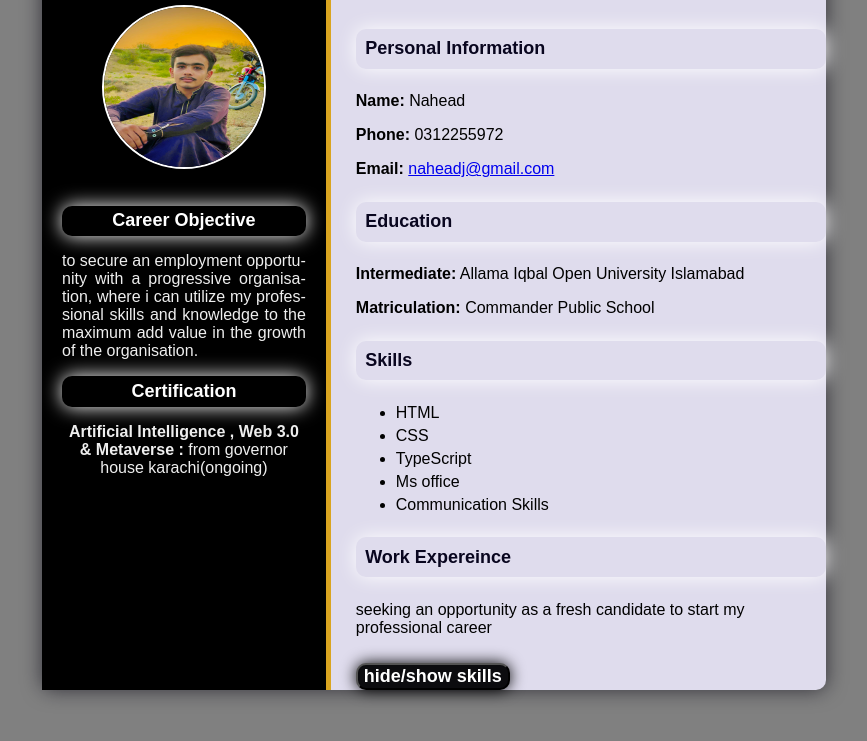
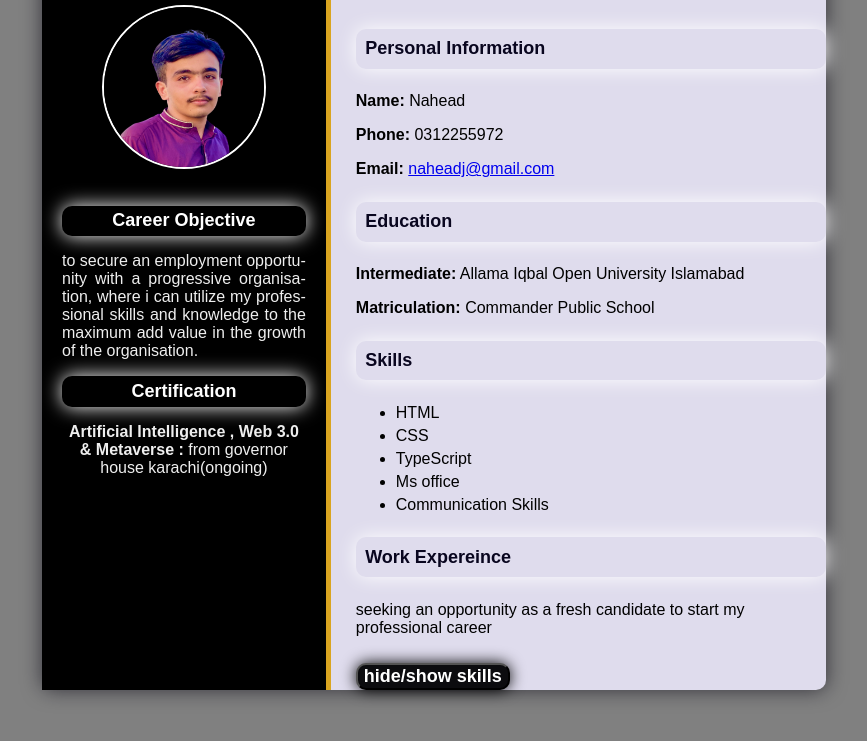
Before and after one commit to nahead/hackathon-milestones, a plain HTML site: page milestone-1&2/index.html in a window 1280 px wide. Shown: the part 189-930 px from the top of the page, without its empty margins (206-1073 px from the left). Drawn offline with Linux system fonts and the light colour scheme.

Commit message:
Add files via upload

```diff
--- a/milestone-1&2/index.html
+++ b/milestone-1&2/index.html
@@ -12,7 +12,7 @@
     <div class="container">
         <!--left section-->
         <div class="left-section">
-            <img src="profile-picture.jpg" alt="profile-picture" class="profile-picture">
+            <img src="profile.jpg" alt="profile-picture" class="profile-picture">
             <section id="objective">
                 <h2 style="color:white;">Career Objective</h2>
                 <p style="text-align: justify; hyphens: auto;">to secure an employment opportunity with a progressive organisation, where i can utilize my
```
Also changed, not shown: milestone-1&2/profile.jpg (added).
